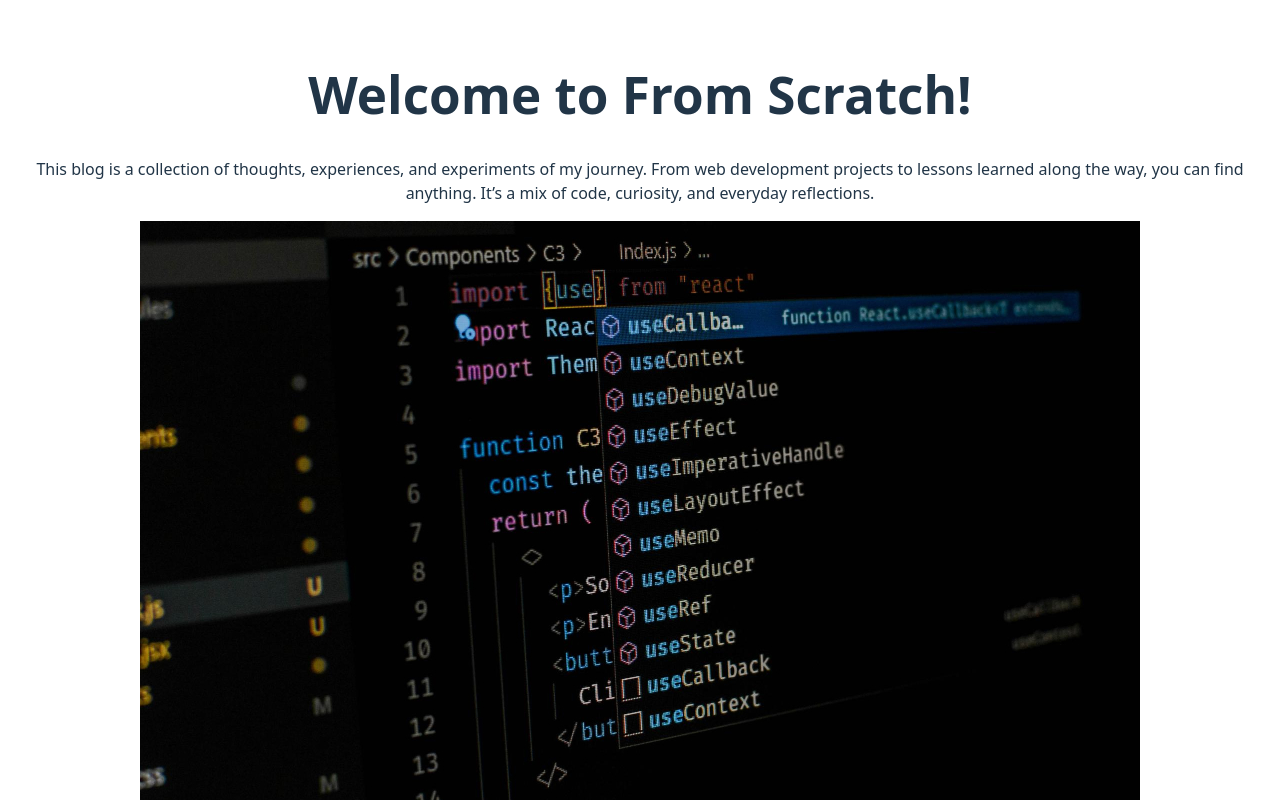
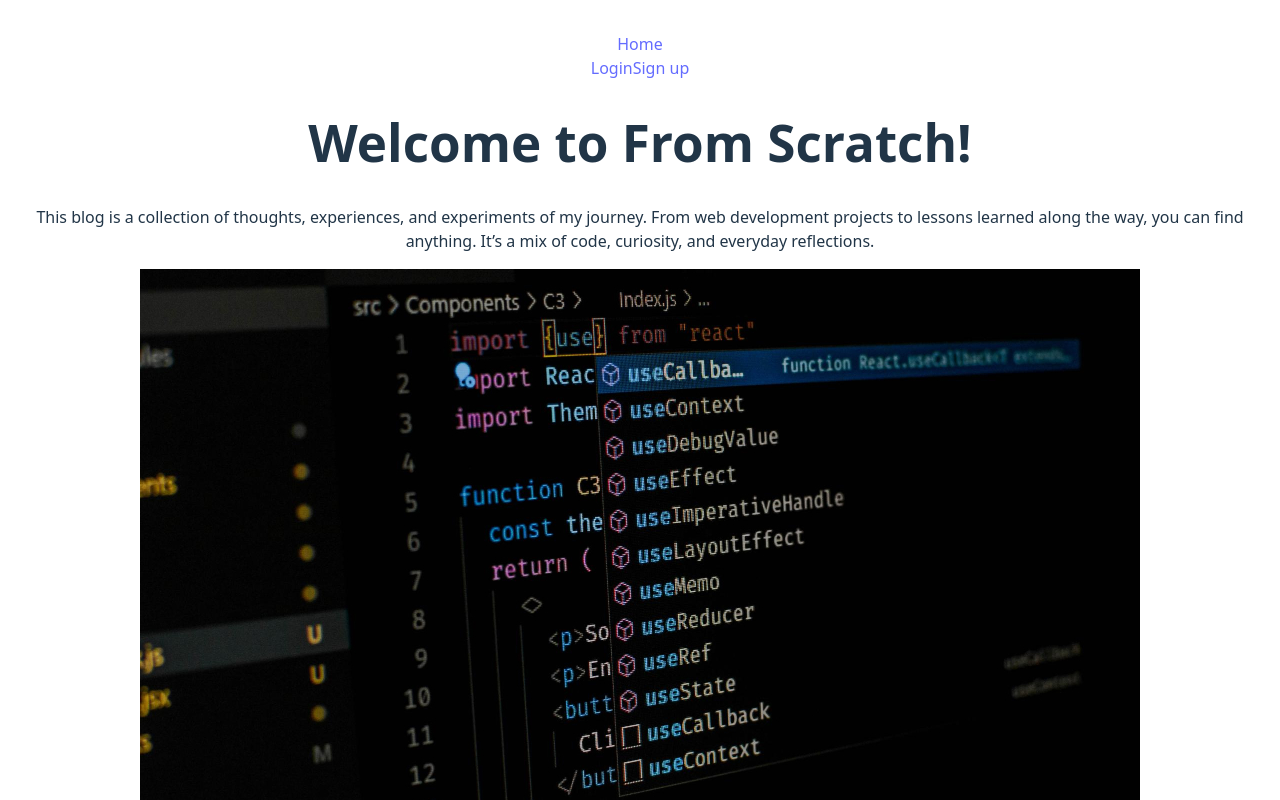
Before and after one commit to Petra-78/blog-frontend, a React (Vite) app in the folder blog-client/: page / in a window 1280 px wide. Shown: the top 800 px of the page. Built offline with nearby package versions, Linux system fonts and the light colour scheme; no server answers.

Commit message:
Add navbar

```diff
--- a/blog-client/src/App.jsx
+++ b/blog-client/src/App.jsx
@@ -1,11 +1,11 @@
-import { useState } from "react";
 import "./App.css";
-import Home from "./pages/home/Home";
+import Navbar from "./components/Navbar/Navbar";
 import { Outlet } from "react-router";
 
 function App() {
   return (
     <div>
+      <Navbar />
       <Outlet />
     </div>
   );
--- /dev/null
+++ b/blog-client/src/components/Navbar/Navbar.jsx
@@ -0,0 +1,35 @@
+import { Link, useNavigate } from "react-router";
+import { useAuth } from "../../context/authContext";
+
+export default function Navbar() {
+  const { isAuthenticated, logout, user } = useAuth();
+  const navigate = useNavigate();
+
+  const handleLogout = () => {
+    logout();
+    navigate("/");
+  };
+
+  return (
+    <nav>
+      <div>
+        <Link to="/">Home</Link>
+      </div>
+
+      <div>
+        {!isAuthenticated ? (
+          <>
+            <Link to="/login">Login</Link>
+            <Link to="/signup">Sign up</Link>
+          </>
+        ) : (
+          <>
+            {" "}
+            <h2>Welcome, {user.username}</h2>
+            <button onClick={handleLogout}>Logout</button>
+          </>
+        )}
+      </div>
+    </nav>
+  );
+}
```
